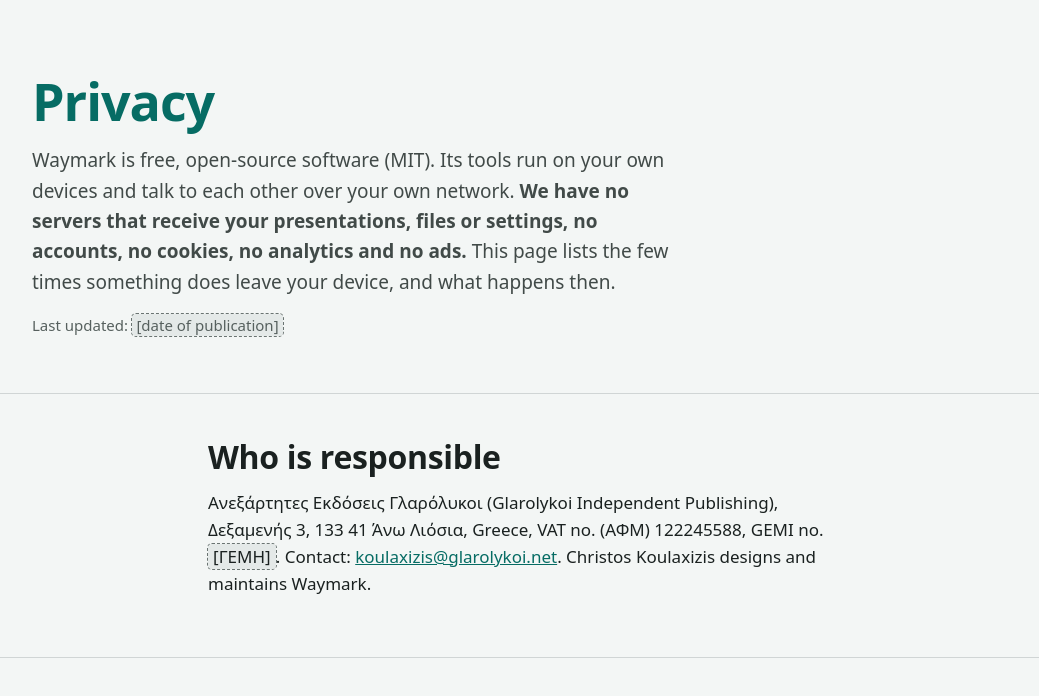
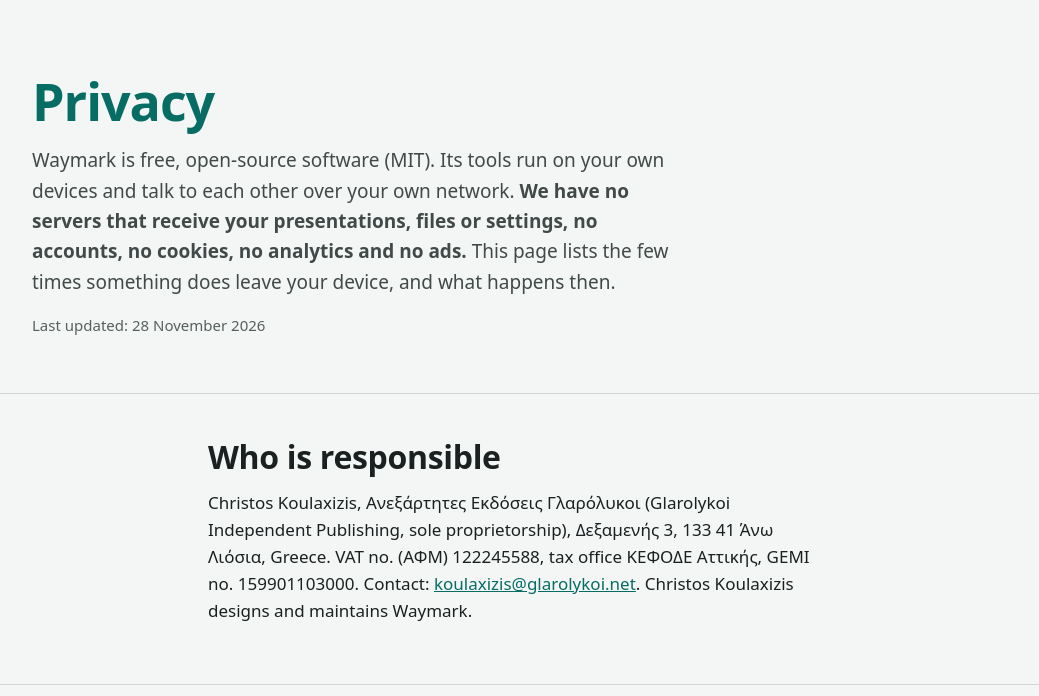
Before and after one commit to koulaxizis/waymark, a plain HTML site: page privacy/index.html in a window 1280 px wide. Shown: the part 76-772 px from the top of the page, without its empty margins (120-1159 px from the left). Drawn offline with Linux system fonts and the light colour scheme.

Commit message:
Compliance: complete controller details on the privacy page
Owner, legal form, tax office and GEMI number as published on
koulaxizis.gr/privacy/ (updated 2026-11-23); publication date set.

Co-Authored-By: Claude Opus 5.5 <noreply@anthropic.com>
Claude-Session: https://claude.ai/code/session_01YL6Abm8fuWucyEipRxRjGd

```diff
--- a/privacy/index.html
+++ b/privacy/index.html
@@ -157,15 +157,15 @@
       <span lang="en">Waymark is free, open-source software (MIT). Its tools run on your own devices and talk to each other over your own network. <strong>We have no servers that receive your presentations, files or settings, no accounts, no cookies, no analytics and no ads.</strong> This page lists the few times something does leave your device, and what happens then.</span>
       <span lang="el">Το Waymark είναι δωρεάν λογισμικό ανοιχτού κώδικα (MIT). Τα εργαλεία του τρέχουν στις δικές σου συσκευές και μιλούν μεταξύ τους στο δικό σου δίκτυο. <strong>Δεν έχουμε servers που λαμβάνουν παρουσιάσεις, αρχεία ή ρυθμίσεις σου, ούτε λογαριασμούς, cookies, στατιστικά ή διαφημίσεις.</strong> Εδώ γράφουμε τις λίγες φορές που κάτι βγαίνει από τη συσκευή σου, και τι γίνεται τότε.</span>
     </p>
-    <p class="updated"><span lang="en">Last updated: <span class="todo">[date of publication]</span></span><span lang="el">Τελευταία ενημέρωση: <span class="todo">[ημερομηνία δημοσίευσης]</span></span></p>
+    <p class="updated"><span lang="en">Last updated: 28 November 2026</span><span lang="el">Τελευταία ενημέρωση: 28 Νοεμβρίου 2026</span></p>
   </div>
 
   <section id="controller" aria-labelledby="h-controller">
     <div class="wrap prose">
       <h2 id="h-controller"><span lang="en">Who is responsible</span><span lang="el">Ποιος είναι υπεύθυνος</span></h2>
       <p>
-        <span lang="en">Ανεξάρτητες Εκδόσεις Γλαρόλυκοι (Glarolykoi Independent Publishing), Δεξαμενής 3, 133 41 Άνω Λιόσια, Greece, VAT no. (ΑΦΜ) 122245588, GEMI no. <span class="todo">[ΓΕΜΗ]</span>. Contact: <a href="mailto:koulaxizis@glarolykoi.net">koulaxizis@glarolykoi.net</a>. Christos Koulaxizis designs and maintains Waymark.</span>
-        <span lang="el">Ανεξάρτητες Εκδόσεις Γλαρόλυκοι, Δεξαμενής 3, 133 41 Άνω Λιόσια, ΑΦΜ 122245588, ΓΕΜΗ <span class="todo">[…]</span>. Επικοινωνία: <a href="mailto:koulaxizis@glarolykoi.net">koulaxizis@glarolykoi.net</a>. Το Waymark το σχεδιάζει και το συντηρεί ο Χρήστος Κουλαξίζης.</span>
+        <span lang="en">Christos Koulaxizis, Ανεξάρτητες Εκδόσεις Γλαρόλυκοι (Glarolykoi Independent Publishing, sole proprietorship), Δεξαμενής 3, 133 41 Άνω Λιόσια, Greece. VAT no. (ΑΦΜ) 122245588, tax office ΚΕΦΟΔΕ Αττικής, GEMI no. 159901103000. Contact: <a href="mailto:koulaxizis@glarolykoi.net">koulaxizis@glarolykoi.net</a>. Christos Koulaxizis designs and maintains Waymark.</span>
+        <span lang="el">Χρήστος Κουλαξίζης, Ανεξάρτητες Εκδόσεις Γλαρόλυκοι (ατομική επιχείρηση), Δεξαμενής 3, 133 41 Άνω Λιόσια. ΑΦΜ 122245588, ΔΟΥ ΚΕΦΟΔΕ Αττικής, ΓΕΜΗ 159901103000. Επικοινωνία: <a href="mailto:koulaxizis@glarolykoi.net">koulaxizis@glarolykoi.net</a>. Το Waymark το σχεδιάζει και το συντηρεί ο Χρήστος Κουλαξίζης.</span>
       </p>
     </div>
   </section>
```
